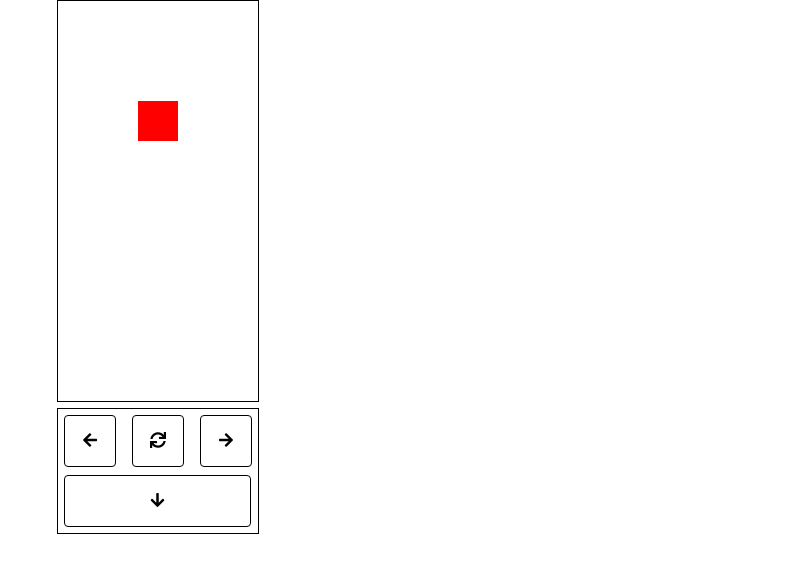
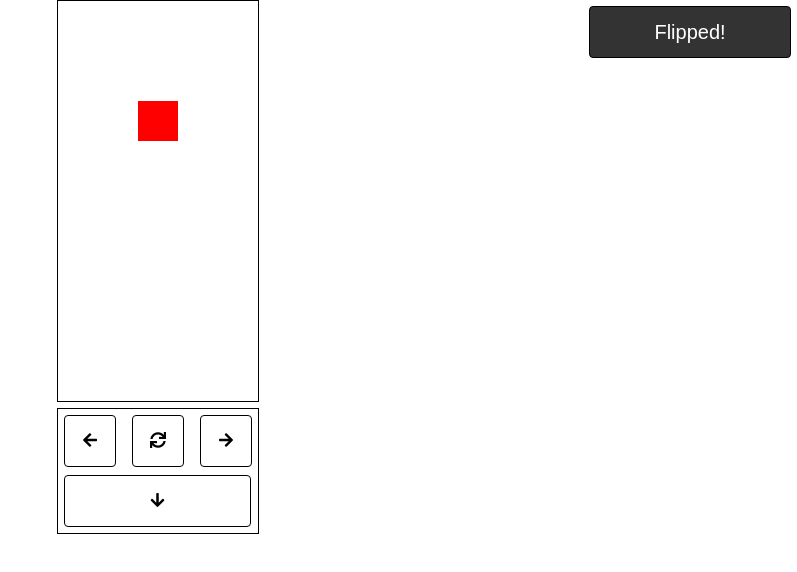
Before and after one commit to AaronPreston/Ridiculous-Apps, a plain HTML site: page apps/super-funky-tetris.html in a window 1280 px wide. Shown: the whole page, without its empty margins (483-1280 px from the left). Drawn offline with Linux system fonts and the light colour scheme.

Commit message:
Add random game modifiers to Super Funky Tetris.

```diff
--- a/apps/super-funky-tetris.html
+++ b/apps/super-funky-tetris.html
@@ -37,6 +37,28 @@
             margin-top: 2px;
             width: 185px;
         }
+
+        .modifier-notification {
+            font-family: Arial, Helvetica, sans-serif;
+            position: fixed;
+            top: 0;
+            right: 0;
+            width: 200px;
+            height: 50px;
+            background-color: #333;
+            color: #fff;
+            text-align: center;
+            line-height: 50px;
+            font-size: 20px;
+            border: 1px solid black;
+            border-radius: 4px;
+            margin: 6px;
+        }
+
+        .hide {
+            visibility: hidden;
+        }
+
     </style>
 </head>
 <body>
@@ -47,6 +69,9 @@
             <div class="control" onclick="rotatePiece()"><i class="fas fa-sync fa-spin"></i></div>
             <div class="control" onclick="moveRight()"><i class="fas fa-arrow-right"></i></div>
             <div class="control control-wide" onclick="moveDown()"><i class="fas fa-arrow-down"></i></div>
+        </div>
+        <div class="modifier-notification hide">
+            <span class="modifier-text"></span>
         </div>
     </div>
 
@@ -207,6 +232,31 @@
         setInterval(moveDown, 1000);
 
         draw();
+
+        function displayNofication(messageText) {
+            const notification = document.querySelector('.modifier-notification');
+            document.querySelector('.modifier-text').innerText = messageText;
+            notification.classList.remove('hide');
+            setTimeout(() => {
+                notification.classList.add('hide');
+            }, 1000);
+        }
+
+        setInterval(rollGameModifier, 5000);
+
+        function rollGameModifier() {
+            const random = Math.floor(Math.random() * 100);
+            if (random < 25) {
+                displayNofication("Flipped!");
+                rotatePiece();
+            } else if (random < 50) {
+                displayNofication("Move Left!");
+                moveLeft();
+            } else if (random < 75) {
+                displayNofication("Move Right!");
+                moveRight();
+            }
+        }
     </script>
 </body>
 </html>
```
